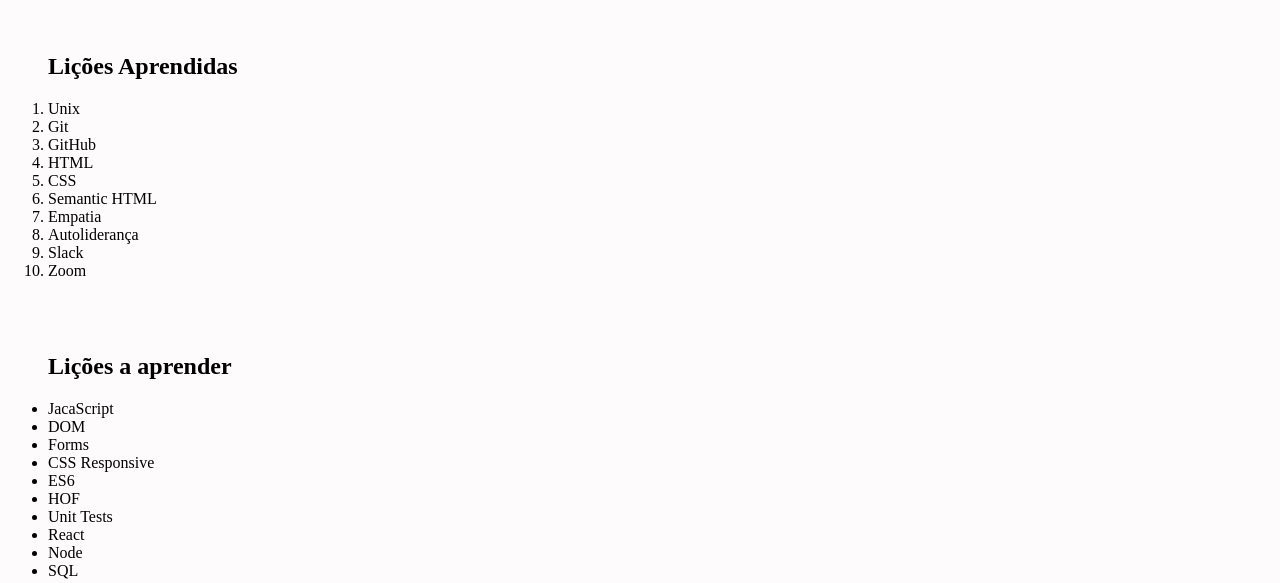
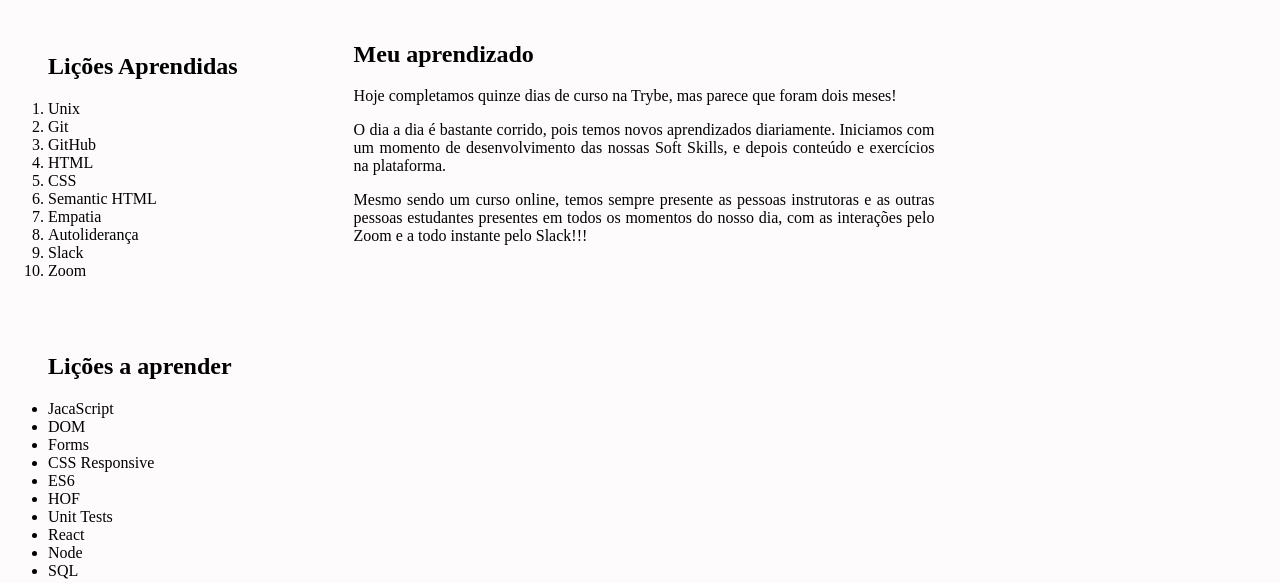
Before and after one commit to priscilaSartori/project-lessons-learned, a website: page index.html in a window 1280 px wide. Shown: the part 333-916 px from the top of the page. Drawn offline with Linux system fonts and the light colour scheme.

Commit message:
Conclusão do item 13 do projeto

```diff
--- a/style.css
+++ b/style.css
@@ -47,7 +47,8 @@ footer {
 article {
     text-align: justify;
     position: absolute;
-    top: 170%;
+    margin: 12%;
+    padding: 15%;
 }
 
 aside {
```
